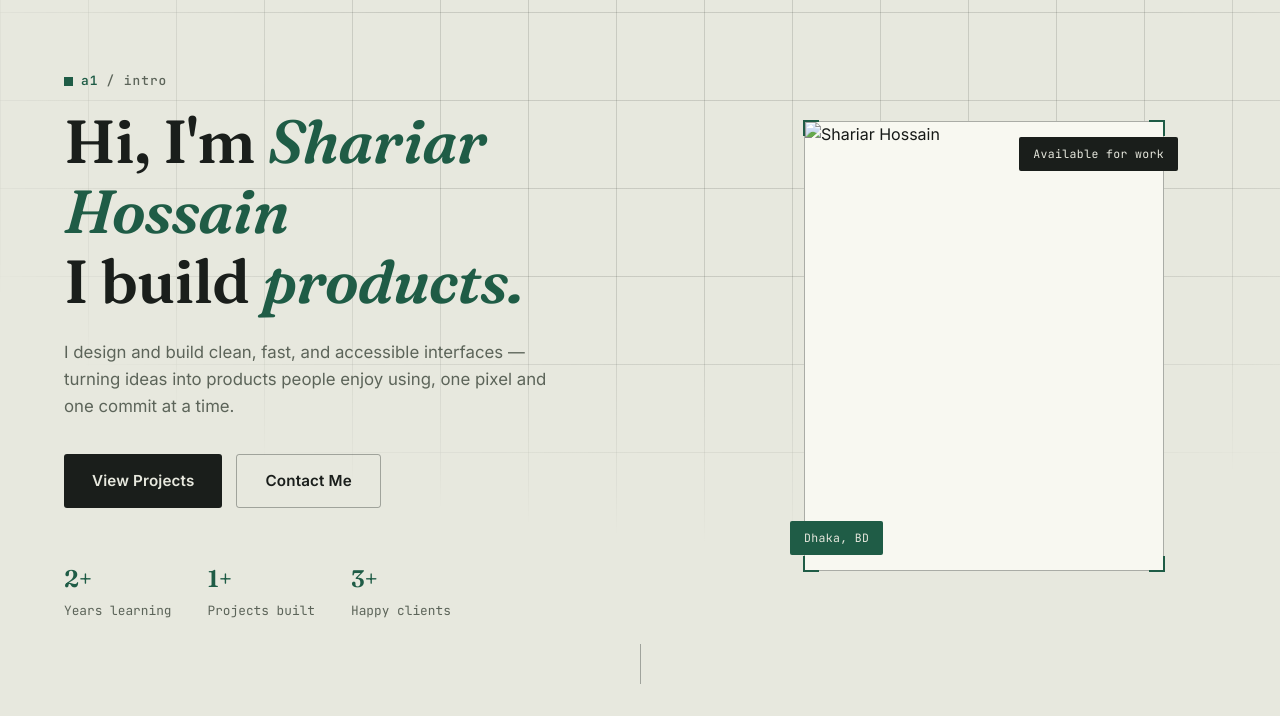
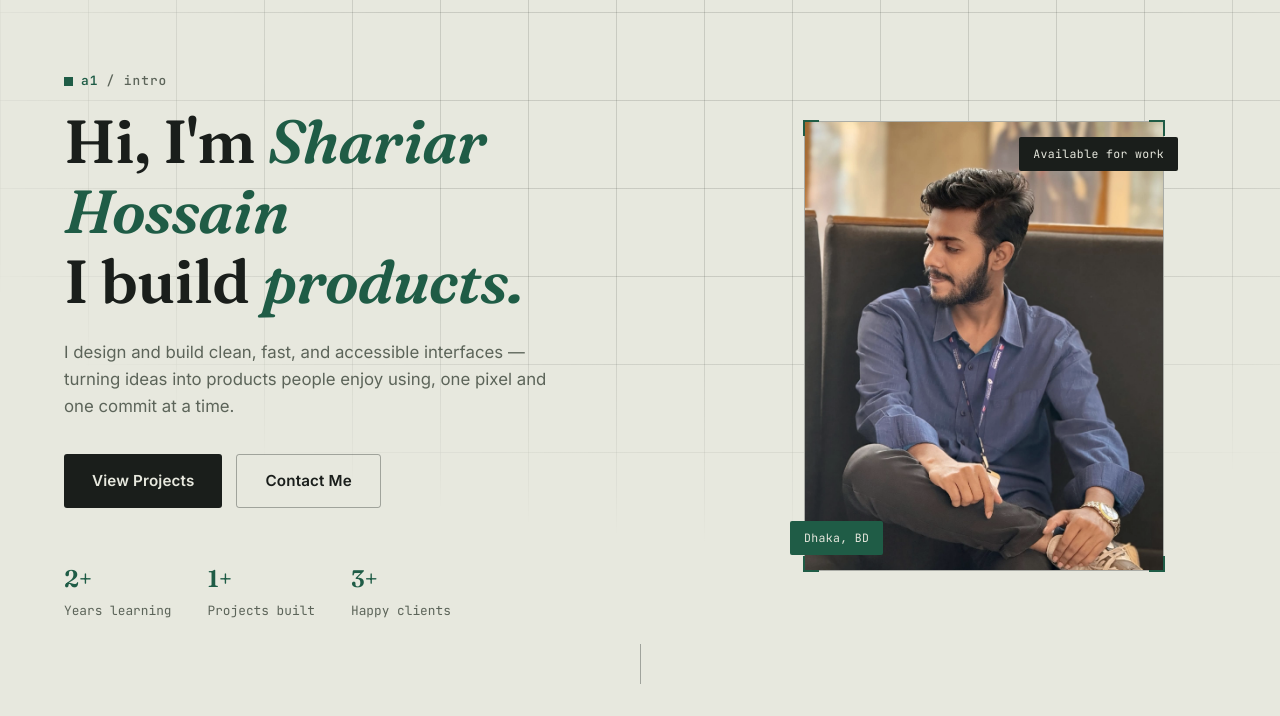
Before and after one commit to shahriarhossain22/Protofolio, a plain HTML site: page index.html in a window 1280 px wide. Shown: the part 84-800 px from the top of the page. Drawn offline with Linux system fonts and the light colour scheme; files whose address does not match are found by name.

Commit message:
Update index.html

```diff
--- a/index.html
+++ b/index.html
@@ -676,7 +676,7 @@ input, textarea { font-family: inherit; }
       <div class="hero-visual reveal-right">
         <div class="hero-photo-frame">
           <div class="hero-photo">
-          <img src="image/Rohan.jpg"  alt="Shariar Hossain" />
+          <img src="Rohan.jpg"  alt="Shariar Hossain" />
           </div>
           <span class="frame-tick tick-tl"></span>
           <span class="frame-tick tick-tr"></span>
```
